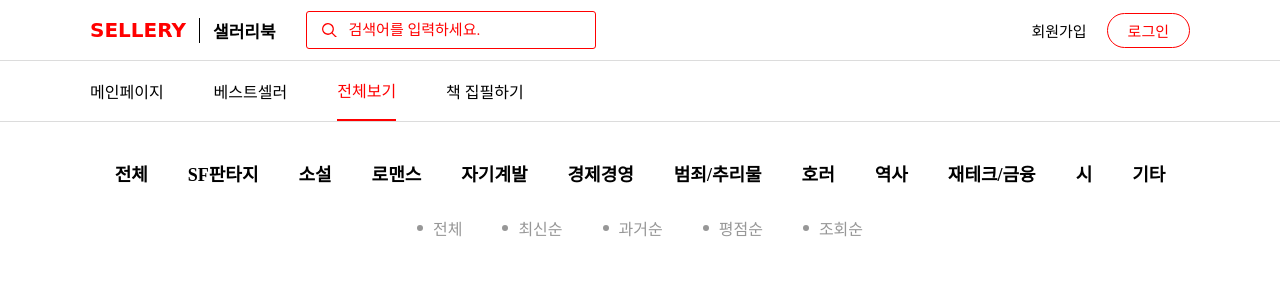
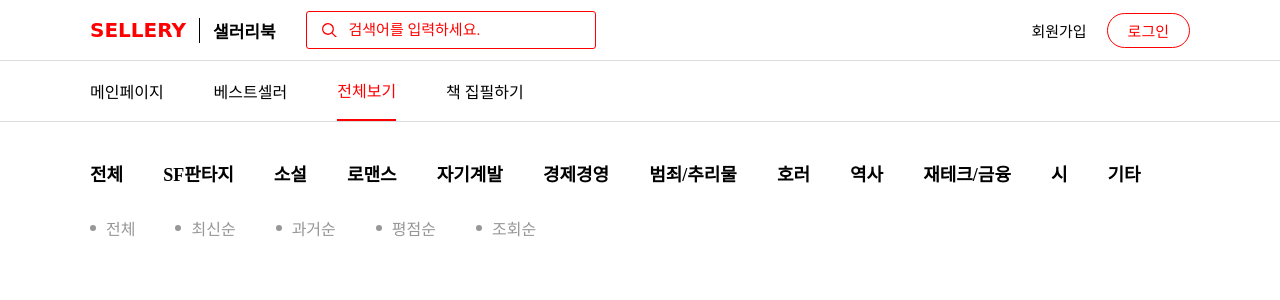
Before and after one commit to jidole02/sellery-book, a Next.js app in the folder next-js/: page /all in a window 1280 px wide. Shown: the top 300 px of the page. Built offline with nearby package versions, Linux system fonts and the light colour scheme; a web font is replaced by a local one.

Commit message:
[FIX] PAGING

```diff
--- a/next-js/pages/all/index.tsx
+++ b/next-js/pages/all/index.tsx
@@ -19,7 +19,7 @@ export default function AllPage() {
   const [page, setPage] = useState<string>("");
   const [data, setData] = useState<any[]>([]);
   const [lastPage, setLastPage] = useState<number>();
-  const perPage = 5;
+  const perPage = 10;
   const routing = (page, genre, sort): void => {
     router.push(`all?page=${page}&genre=${genre}&sort=${sort}`);
   };
--- a/next-js/pagestyle/allStyles.ts
+++ b/next-js/pagestyle/allStyles.ts
@@ -11,7 +11,7 @@ export const Container = styled(CONTAIENR)`
 export const Menu = styled.div`
   width: 100%;
   display: flex;
-  justify-content: center;
+/*   justify-content: center; */
   gap: 15px 40px;
   flex-wrap: wrap;
 `;
@@ -34,7 +34,7 @@ export const GenreLabel = styled.label<labelProps>`
 export const SortLabel = styled.label<labelProps>`
   cursor: pointer;
   cursor: pointer;
-  justify-content: center;
+/*   justify-content: center; */
   font-size: 16px;
   display: flex;
   align-items: center;
```
Also changed, not shown: 1 other file (tests, documents, lock files or other folders).
